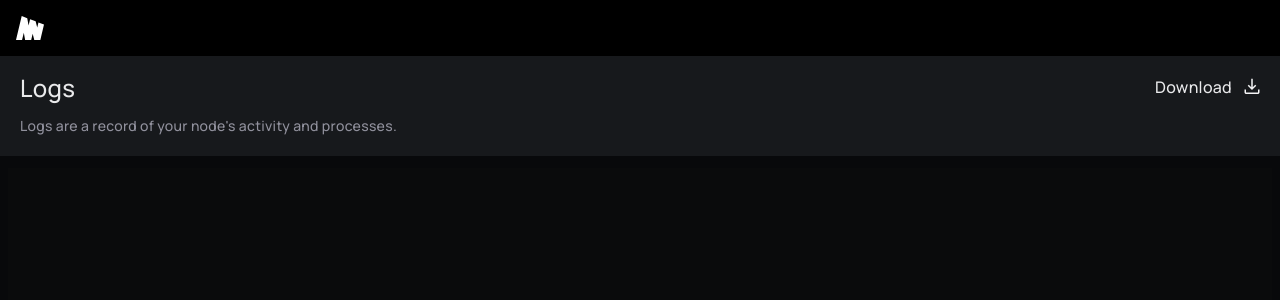
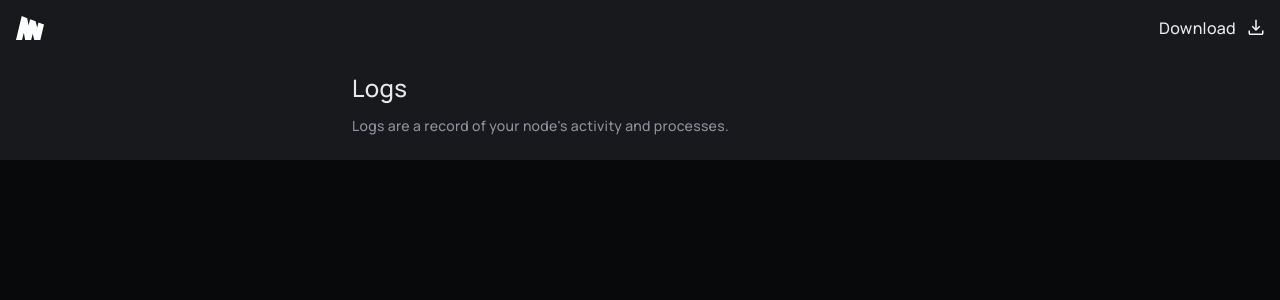
Before and after one commit to minima-global/Logs, a React (Vite) app: page / in a window 1280 px wide. Shown: the top 300 px of the page. Built offline with nearby package versions, Linux system fonts and the light colour scheme; no server answers.

Commit message:
Implemented desktop design

```diff
--- a/src/AppContext.tsx
+++ b/src/AppContext.tsx
@@ -5,6 +5,7 @@ import { getLogs } from './lib';
 export const appContext = createContext<{
   logs: string | null;
   emptyLogs: boolean;
+  noLogs: boolean;
 }>({ logs: null, emptyLogs: true });
 
 const AppProvider: React.FC<React.PropsWithChildren> = ({ children }) => {
@@ -36,8 +37,11 @@ const AppProvider: React.FC<React.PropsWithChildren> = ({ children }) => {
     }
   }, [loaded]);
 
+  const hasLogs = logs !== '' || logs === null;
+
   const value = {
     logs,
+    hasLogs,
     emptyLogs,
   };
 
--- a/src/components/TitleBar/index.tsx
+++ b/src/components/TitleBar/index.tsx
@@ -1,13 +1,19 @@
-const TitleBar = () => {
+import { FC, PropsWithChildren, useContext } from 'react';
+import { appContext } from '../../AppContext';
+
+const TitleBar: FC<PropsWithChildren> = ({ children }) => {
   return (
-    <div className="sticky top-0 z-40 bg-black">
+    <div className="sticky top-0 z-40 bg-core-black-contrast">
       <div className="grid grid-cols-12">
         <div className="col-span-6 flex items-center p-4">
           <svg width="28" height="24" viewBox="0 0 28 24" fill="none" xmlns="http://www.w3.org/2000/svg">
-            <path d="M22.4484 6.42613L21.2111 11.6205L19.6268 5.3437L14.0818 3.20995L12.5827 9.493L11.2537 2.12753L5.70868 0L0 24H6.05565L7.81015 16.6283L9.12602 24H15.1948L16.6874 17.7107L18.2651 24H24.3208L28 8.55365L22.4484 6.42613Z" fill="white"/>
+            <path
+              d="M22.4484 6.42613L21.2111 11.6205L19.6268 5.3437L14.0818 3.20995L12.5827 9.493L11.2537 2.12753L5.70868 0L0 24H6.05565L7.81015 16.6283L9.12602 24H15.1948L16.6874 17.7107L18.2651 24H24.3208L28 8.55365L22.4484 6.42613Z"
+              fill="white"
+            />
           </svg>
         </div>
-        <div className="col-span-6 relative flex items-center justify-end p-4" />
+        <div className="col-span-6 relative flex items-center justify-end p-4">{children}</div>
       </div>
     </div>
   );
--- a/src/components/UI/Modal/index.tsx
+++ b/src/components/UI/Modal/index.tsx
@@ -28,13 +28,22 @@ export const Modal: React.FC<PropsWithChildren<ModalProps>> = ({ frosted = false
               <div className="relative z-50 w-full max-w-md px-5">
                 <animated.div
                   style={style}
-                  className="modal mb-8 text-white bg-core-black-contrast-2 box-shadow-lg rounded p-8 mx-auto relative overflow-hidden"
+                  className="modal mb-16 text-white bg-core-black-contrast-2 box-shadow-lg rounded p-8 mx-auto relative overflow-hidden"
                 >
-                  {children}
+                  <>
+                    {children}
+                    {close && (
+                      <div className="hidden lg:block w-full z-50 mt-4">
+                        <Button variant="secondary" onClick={close.callback}>
+                          {close.textContent || 'Close'}
+                        </Button>
+                      </div>
+                    )}
+                  </>
                 </animated.div>
               </div>
               {close && (
-                <div className="absolute bottom-10 w-full px-6 z-50">
+                <div className="block lg:hidden absolute bottom-10 w-full px-6 z-50">
                   <Button variant="secondary" onClick={close.callback}>
                     {close.textContent || 'Close'}
                   </Button>
--- a/src/index.css
+++ b/src/index.css
@@ -89,7 +89,6 @@ body {
 }
 
 .textarea {
-    background-color: #0a0b0c;
     resize: none;
 }
 
--- a/src/pages/Home/index.tsx
+++ b/src/pages/Home/index.tsx
@@ -6,7 +6,7 @@ import Button from '../../components/UI/Button';
 import { toHex } from '../../utilities/utilities';
 
 function Home() {
-  const { logs } = useContext(appContext);
+  const { logs, hasLogs } = useContext(appContext);
   const textarea = useRef<HTMLTextAreaElement | null>(null);
   const [showDownloadModal, setShowDownloadModal] = useState(false);
   const [hideTop, setHideTop] = useState(false);
@@ -21,7 +21,7 @@ function Home() {
       const blob = new Blob([logs]);
       const url = (window as any).URL.createObjectURL(blob, { type: 'plain/text' });
 
-      if (window.navigator.userAgent.includes("Minima Browser")) {
+      if (window.navigator.userAgent.includes('Minima Browser')) {
         // @ts-ignore
         return Android.blobDownload(fileName.replace(/:/g, '_'), toHex(logs));
       }
@@ -96,29 +96,20 @@ function Home() {
                 fill="#F4F4F5"
               />
             </svg>
-            <p className="mb-12">
-              This will download the logs as a text file.
-            </p>
+            <p className="mb-12">This will download the logs as a text file.</p>
             <Button variant="primary" onClick={exportLogs}>
               Download logs
             </Button>
           </div>
         </div>
       </Modal>
-      <div className="h-screen flex flex-col flex-grow">
-        <TitleBar />
+      <div className="h-screen flex flex-col flex-grow bg-core-black-contrast">
+        <TitleBar>
+          {hasLogs && (
             <div
-          className={`bg-core-black-contrast flex flex-col gap-6 transition-all duration-150 ease-in-out ${
-            !hideTop ? 'opacity-100 visible scaleY-1 h-fit pt-4 px-5 pb-5 mb-1' : 'h-0 p-0 opacity-0 scaleY-0 -translate-y-24'
-          }`}
+              onClick={displayDownloadModal}
+              className="hidden lg:flex cursor-pointer items-center justify-end gap-3"
             >
-          <div>
-            <div className="grid grid-cols-12">
-              <div className="col-span-4">
-                <h1 className="text-2xl">Logs</h1>
-              </div>
-              <div className="col-span-8 flex items-center justify-end mb-0.5">
-                <div onClick={displayDownloadModal} className="cursor-pointer flex items-center justify-end gap-3">
               Download
               <svg
                 className="-mt-0.5"
@@ -134,6 +125,42 @@ function Home() {
                 />
               </svg>
             </div>
+          )}
+        </TitleBar>
+        <div
+          className={`flex flex-col gap-6 transition-all duration-150 ease-in-out max-w-xl w-full mx-auto ${
+            !hideTop
+              ? 'opacity-100 visible scaleY-1 h-fit pt-4 px-5 lg:px-0 pb-5 mb-1'
+              : 'h-0 p-0 opacity-0 scaleY-0 -translate-y-24'
+          }`}
+        >
+          <div>
+            <div className="grid grid-cols-12">
+              <div className="col-span-4">
+                <h1 className="text-2xl">Logs</h1>
+              </div>
+              <div className="col-span-8 flex items-center justify-end mb-0.5">
+                {hasLogs && (
+                  <div
+                    onClick={displayDownloadModal}
+                    className="flex lg:hidden cursor-pointer items-center justify-end gap-3"
+                  >
+                    Download
+                    <svg
+                      className="-mt-0.5"
+                      width="16"
+                      height="16"
+                      viewBox="0 0 16 16"
+                      fill="none"
+                      xmlns="http://www.w3.org/2000/svg"
+                    >
+                      <path
+                        d="M2.3077 16C1.80257 16 1.375 15.825 1.025 15.475C0.675 15.125 0.5 14.6974 0.5 14.1923V11.5H1.99997V14.1923C1.99997 14.2692 2.03202 14.3397 2.09612 14.4039C2.16024 14.468 2.23077 14.5 2.3077 14.5H13.6922C13.7692 14.5 13.8397 14.468 13.9038 14.4039C13.9679 14.3397 14 14.2692 14 14.1923V11.5H15.5V14.1923C15.5 14.6974 15.325 15.125 14.975 15.475C14.625 15.825 14.1974 16 13.6922 16H2.3077ZM7.99997 12.1154L3.7308 7.84619L4.78462 6.76162L7.25 9.22699V0.826965H8.74995V9.22699L11.2153 6.76162L12.2692 7.84619L7.99997 12.1154Z"
+                        fill="#F4F4F5"
+                      />
+                    </svg>
+                  </div>
+                )}
               </div>
               <div className="col-span-12 mt-3">
                 <p className="text-core-grey-100 text-sm">Logs are a record of your node's activity and processes.</p>
@@ -141,14 +168,16 @@ function Home() {
             </div>
           </div>
         </div>
-        <div className={`flex flex-grow text-sm w-full ${hideTop ? 'px-2 pb-2' : 'p-2'}`}>
+        <div className={`bg-core-black-100 flex flex-grow text-sm w-full ${hideTop ? 'px-2 pb-2' : 'p-2'}`}>
+          <div className="max-w-xl w-full mx-auto">
             <textarea
               readOnly
               ref={textarea}
               autoCorrect="none"
               value={logs || ''}
-            className="font-mono leading-6 break-all textarea custom-scrollbar p-3 w-full h-full outline-none"
+              className="bg-core-black-100 font-mono leading-6 break-all textarea custom-scrollbar p-3 lg:px-0 w-full h-full outline-none"
             />
+          </div>
         </div>
       </div>
     </div>
--- a/tailwind.config.js
+++ b/tailwind.config.js
@@ -1,3 +1,5 @@
+import colors from 'tailwindcss/colors';
+
 /** @type {import('tailwindcss').Config} */
 export default {
   content: [
@@ -5,6 +7,18 @@ export default {
     "./src/**/*.{js,ts,jsx,tsx}",
   ],
   theme: {
+    colors: {
+      transparent: 'transparent',
+      current: 'currentColor',
+      black: colors.black,
+      white: colors.white,
+      gray: colors.gray,
+      emerald: colors.emerald,
+      indigo: colors.indigo,
+      yellow: colors.yellow,
+      'core-black-contrast': '#17191c',
+      'core-black-100': '#08090b',
+    },
     extend: {
       backgroundImage: {
         'hero': "url('../public/assets/abstract-3840x2160-colorful-4k-24048.jpg')",
```
Lines whose indentation alone changed are shown as unchanged.
